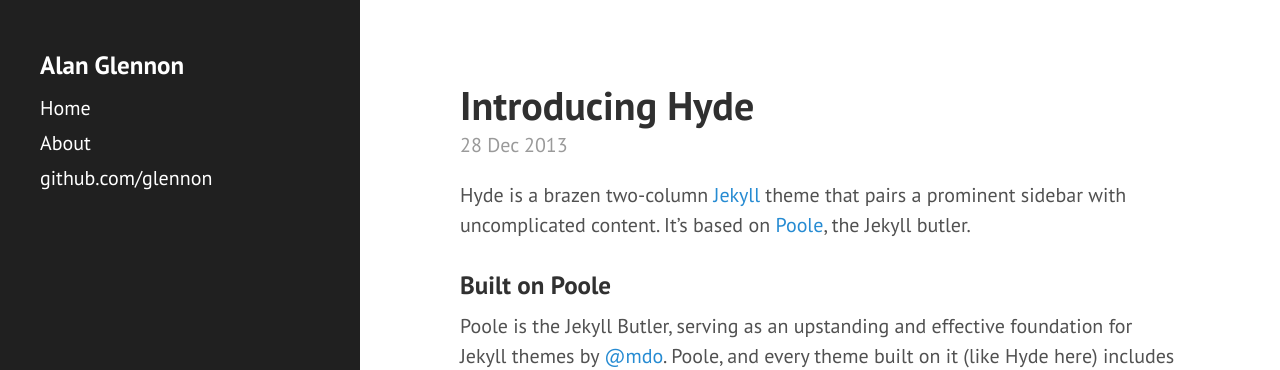
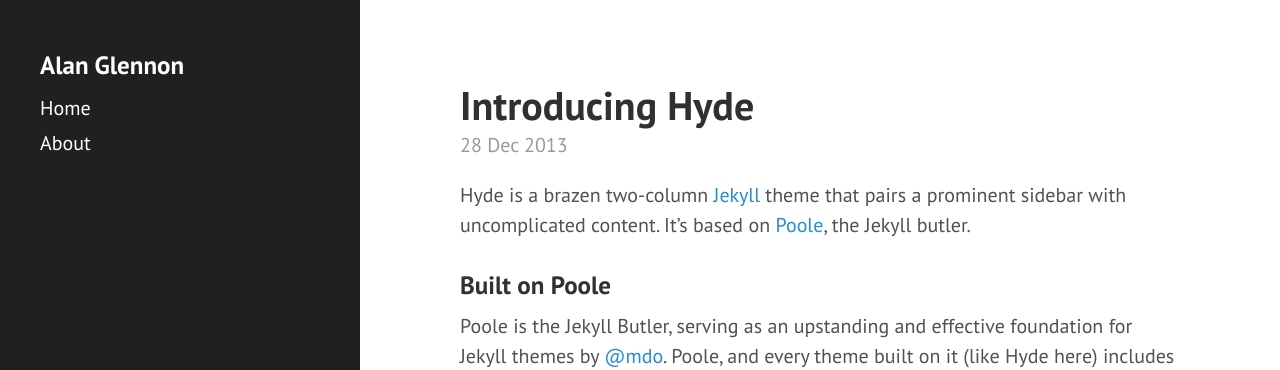
Before and after one commit to glennon/glennon.github.io, a Jekyll site: the page built from index.html, in a window 1280 px wide. Shown: the top 370 px of the page. Built offline with Jekyll 4.4.1, drawn with Linux system fonts in a browser that asks for light colours; the list of posts is cut into pages by our own code.

Commit message:
Update sidebar.html
remove the github link from here for now

```diff
--- a/_includes/sidebar.html
+++ b/_includes/sidebar.html
@@ -26,7 +26,7 @@
         {% endif %}
       {% endfor %}
 
-      <a class="sidebar-nav-item" href="{{ site.github.repo }}">github.com/glennon</a>
+      <!-- <a class="sidebar-nav-item" href="{{ site.github.repo }}">github.com/glennon</a> -->
     </nav>
 
     <!-- <p>&copy; {{ site.time | date: '%Y' }}. All rights reserved.</p> -->
```
